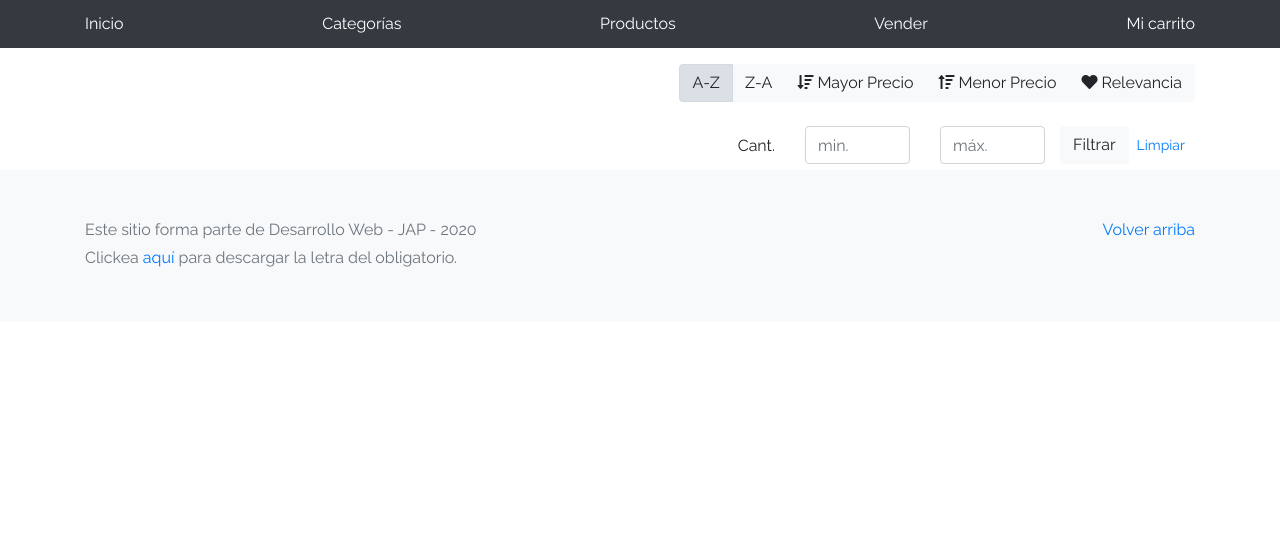
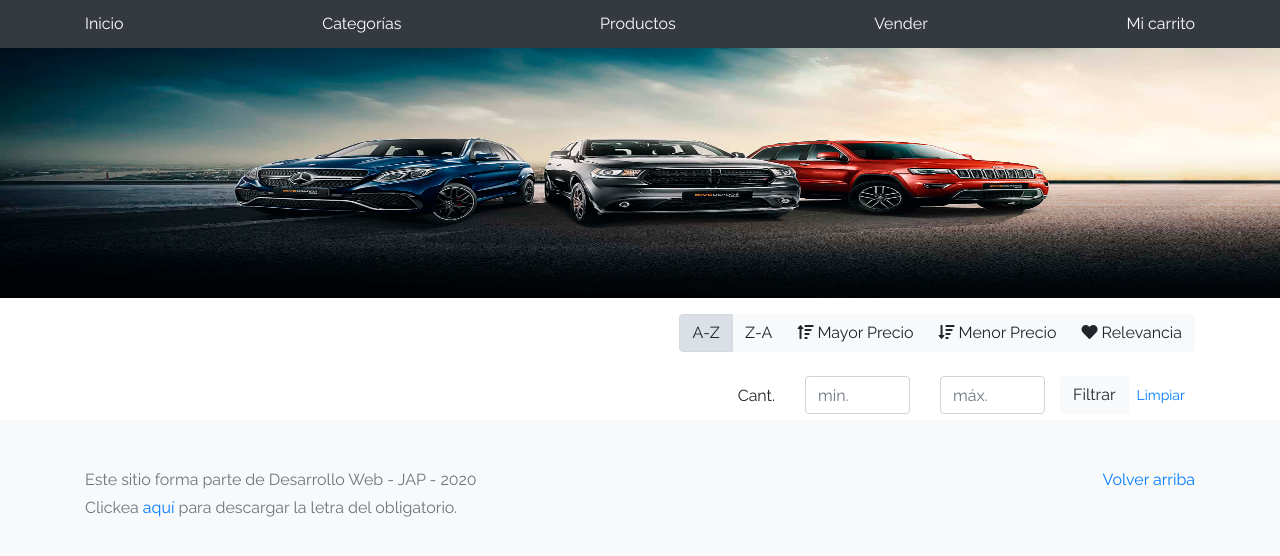
Before and after one commit to kikilohioo/e-mercado, a plain HTML site: page products.html in a window 1280 px wide. Drawn offline with Linux system fonts and the light colour scheme; no server answers.

Commit message:
head productos

```diff
--- a/products.html
+++ b/products.html
@@ -15,6 +15,12 @@
     <style>
       #minmaxfilter{
         margin-top: 20px;
+      }
+      #banner img{
+        width: 100%;
+        height: 250px;
+        overflow: hidden;
+
       }
     </style>
   </head>
@@ -36,7 +42,9 @@
         <p class="mb-0">Para saber qué debes hacer, fijate en la actividad en CREA correspondiente a esta entrega.</p>
       </div>
     </div>-->
-
+    <div id="banner">
+      <img src="img/banner_productos.jpg" alt="banner">
+    </div>
     <main id="main" class="container mt-3">
       <div class="row">
         <div class="col text-right">
@@ -48,10 +56,10 @@
                     <input type="radio" name="options" autocomplete="off">Z-A
                 </label>
                 <label class="btn btn-light" id="sortByHighFirst">
-                    <input type="radio" name="options" autocomplete="off"><i class="fas fa-sort-amount-down mr-1"></i>Mayor Precio
+                    <input type="radio" name="options" autocomplete="off"><i class="fas fa-sort-amount-up mr-1"></i>Mayor Precio
                 </label>
                 <label class="btn btn-light" id="sortByLowFirst">
-                  <input type="radio" name="options" autocomplete="off"><i class="fas fa-sort-amount-up mr-1"></i>Menor Precio
+                  <input type="radio" name="options" autocomplete="off"><i class="fas fa-sort-amount-down mr-1"></i>Menor Precio
                 </label>
                 <label class="btn btn-light" id="sortByRel">
                   <input type="radio" name="options" autocomplete="off"><i class="fas fa-heart mr-1"></i>Relevancia
```
Also changed, not shown: img/banner_productos.jpg (added).
